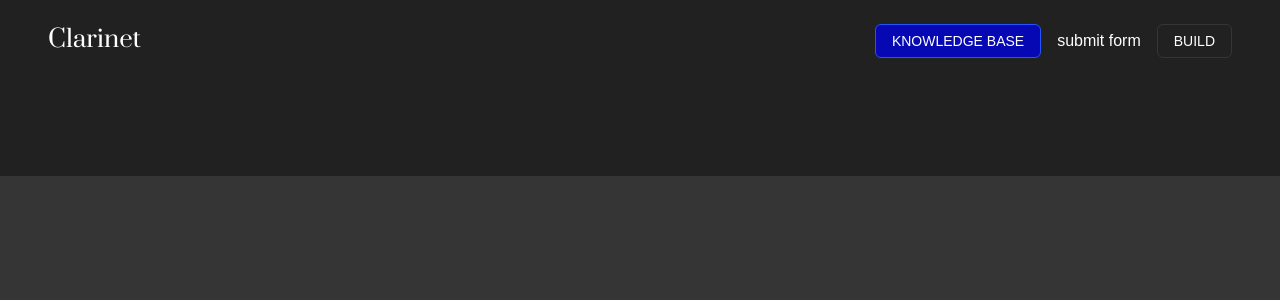
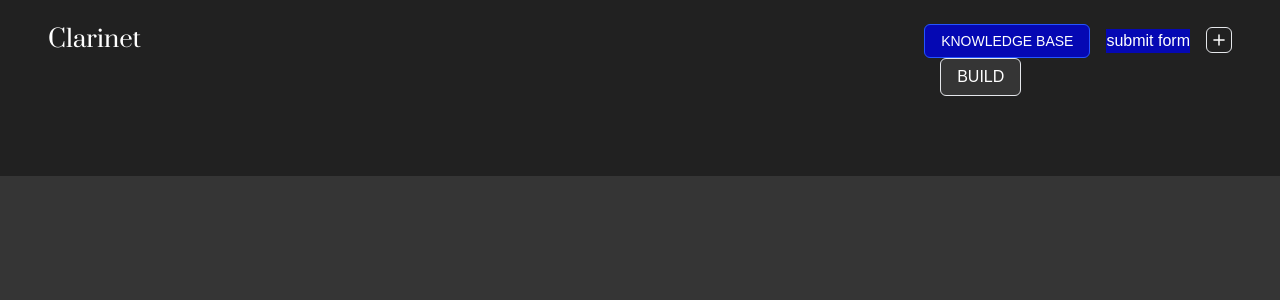
Before and after one commit to remi-pe/clarinet, a Next.js app: page /build in a window 1280 px wide. Shown: the top 300 px of the page. Built offline with nearby package versions, Linux system fonts and the light colour scheme.

Commit message:
submit requirements from modal > redirect to build page on success

```diff
--- a/package.json
+++ b/package.json
@@ -11,6 +11,7 @@
   "dependencies": {
     "@hookform/resolvers": "^3.9.1",
     "@radix-ui/react-label": "^2.1.0",
+    "@radix-ui/react-popover": "^1.1.2",
     "@radix-ui/react-slot": "^1.1.0",
     "@radix-ui/react-switch": "^1.1.1",
     "class-variance-authority": "^0.7.0",
--- a/src/app/build/page.tsx
+++ b/src/app/build/page.tsx
@@ -12,6 +12,8 @@ export default function BuildPage() {
     <div>
       <p className="text-white">build page</p>
       <p className="text-white">{generatedCode}</p>
+      {/* {parse(`<div className="w-16 h-16 bg-orange-500"></div>`)} */}
+
       {parse(generatedCode)}
     </div>
   );
--- /dev/null
+++ b/src/components/build-button.tsx
@@ -0,0 +1,40 @@
+import {Popover, PopoverContent, PopoverTrigger} from "@/components/ui/popover";
+import {useRouter} from "next/navigation";
+import {Typography} from "./typography";
+
+export const BuildButton = () => {
+  const router = useRouter();
+
+  return (
+    <Popover>
+      <PopoverTrigger asChild>
+        <p
+          className={
+            "w-fit p-1.5 rounded-md border px-4 text-white cursor-pointer bg-grey-300"
+          }
+        >
+          BUILD
+        </p>
+      </PopoverTrigger>
+      <PopoverContent className="w-[213px] bg-grey-300 border-grey-400">
+        <div className="grid gap-4">
+          <div className="space-y-2">
+            <Typography variant="tag" className="text-white">
+              You have new requirements that haven&apos;t processed yet
+            </Typography>
+
+            <button
+              form="hook-form"
+              onClick={() => router.push("/")}
+              className={
+                "p-1.5 rounded-md border px-4 text-white cursor-pointer bg-blue-100 border-blue-300 w-full"
+              }
+            >
+              PROCESS
+            </button>
+          </div>
+        </div>
+      </PopoverContent>
+    </Popover>
+  );
+};
--- a/src/components/build-request.tsx
+++ b/src/components/build-request.tsx
@@ -8,6 +8,7 @@ import {Button} from "./button";
 import {PlusIcon} from "./icons/plus";
 import {useStore} from "@/app/store";
 import {handleLlm} from "@/app/server/llm";
+import {useRouter} from "next/navigation";
 
 type FormData = {
   requirements: {
@@ -16,6 +17,7 @@ type FormData = {
 };
 
 export const BuildRequest = () => {
+  const router = useRouter();
   const {setIsProcessing, setGeneratedCode} = useStore();
   const {register, control, handleSubmit} = useForm({
     defaultValues: {
@@ -44,6 +46,8 @@ export const BuildRequest = () => {
     if (!response) return;
 
     setGeneratedCode(response);
+
+    router.push("/build");
   };
 
   return (
@@ -71,7 +75,7 @@ export const BuildRequest = () => {
                 {...register(`requirements.${index}.requirement`, {
                   required: true,
                 })}
-                defaultValue="write some react code that draws a red square on the screen."
+                value="write some react code that draws a red square on the screen."
                 placeholder="write some react code that draws a red square on the screen."
               />
             </li>
--- a/src/components/button.tsx
+++ b/src/components/button.tsx
@@ -10,6 +10,7 @@ type Button = {
   theme: "light" | "dark";
   size: Size;
   className?: ClassValue;
+  form?: string;
 };
 
 export const Button = ({
@@ -19,6 +20,7 @@ export const Button = ({
   theme,
   size,
   className,
+  form,
 }: Button) => {
   return (
     <button
@@ -30,6 +32,7 @@ export const Button = ({
         className
       )}
       onClick={onClickHandler}
+      form={form}
     >
       {renderIcon && renderIcon(size)}
       {renderLabel && renderLabel(size)}
--- a/src/components/header.tsx
+++ b/src/components/header.tsx
@@ -2,10 +2,10 @@
 
 import {useRouter} from "next/navigation";
 import {Button} from "./button";
-import {useStore} from "@/app/store";
+import {PlusIcon} from "./icons/plus";
+import {BuildButton} from "./build-button";
 
 export const Header = () => {
-  const {isProcessing} = useStore();
   const router = useRouter();
   return (
     <>
@@ -24,36 +24,24 @@ export const Header = () => {
               <p className="text-white text-sm font-semibold">KNOWLEDGE BASE</p>
             )}
             size={"l"}
-            onClickHandler={() => router.push("/build")}
+            onClickHandler={() => router.push("/")}
             className="bg-blue-100 border-blue-300"
           />
-
-          <button form="hook-form" className="text-white">
+          <button
+            form="hook-form"
+            className="text-white bg-blue-100 border-blue-300"
+          >
             submit form
           </button>
 
-          {/* <Button
+          <Button
             renderIcon={(size) => <PlusIcon size={size} />}
             onClickHandler={() => console.log("add system prompt")}
             size="m"
             theme="dark"
             className="grey-100 grey-400"
-          /> */}
-
-          <Button
-            theme="dark"
-            renderLabel={() => (
-              <p className="text-white text-sm font-semibold">BUILD</p>
-            )}
-            size={"l"}
-            onClickHandler={() => {
-              if (isProcessing) return;
-              router.push("/build");
-            }}
-            className={`${
-              isProcessing ? "cursor-wait" : "cursor-pointer"
-            } bg-grey-100 border-grey-300`}
           />
+          <BuildButton />
         </div>
       </header>
     </>
--- /dev/null
+++ b/src/components/typography.tsx
@@ -0,0 +1,50 @@
+import * as React from "react";
+import {VariantProps, cva} from "class-variance-authority";
+
+import {Slot} from "@radix-ui/react-slot";
+import {cn} from "@/lib/utils";
+
+const typographyVariants = cva("text-foreground", {
+  variants: {
+    variant: {
+      h1: "text-header1 font-syne font-bold",
+      h2: "text-title1 font-workSans",
+      p: "text-body font-workSans",
+      tag: "text-tag font-workSans",
+    },
+  },
+});
+
+type VariantPropType = VariantProps<typeof typographyVariants>;
+
+const variantElementMap: Record<
+  NonNullable<VariantPropType["variant"]>,
+  string
+> = {
+  h1: "h1",
+  h2: "h2",
+  p: "p",
+  tag: "p",
+};
+
+export interface TypographyProps
+  extends React.HTMLAttributes<HTMLElement>,
+    VariantProps<typeof typographyVariants> {
+  asChild?: boolean;
+  as?: string;
+}
+
+export const Typography = React.forwardRef<HTMLElement, TypographyProps>(
+  ({className, variant, as, asChild, ...props}, ref) => {
+    const Comp = asChild
+      ? Slot
+      : as ?? (variant ? variantElementMap[variant] : undefined) ?? "div";
+
+    // Merge the variant styles with the passed className
+    const combinedClassName = cn(typographyVariants({variant}), className);
+
+    return <Comp className={combinedClassName} {...props} ref={ref} />;
+  }
+);
+
+Typography.displayName = "Typography";
--- /dev/null
+++ b/src/components/ui/popover.tsx
@@ -0,0 +1,33 @@
+"use client"
+
+import * as React from "react"
+import * as PopoverPrimitive from "@radix-ui/react-popover"
+
+import { cn } from "@/lib/utils"
+
+const Popover = PopoverPrimitive.Root
+
+const PopoverTrigger = PopoverPrimitive.Trigger
+
+const PopoverAnchor = PopoverPrimitive.Anchor
+
+const PopoverContent = React.forwardRef<
+  React.ElementRef<typeof PopoverPrimitive.Content>,
+  React.ComponentPropsWithoutRef<typeof PopoverPrimitive.Content>
+>(({ className, align = "center", sideOffset = 4, ...props }, ref) => (
+  <PopoverPrimitive.Portal>
+    <PopoverPrimitive.Content
+      ref={ref}
+      align={align}
+      sideOffset={sideOffset}
+      className={cn(
+        "z-50 w-72 rounded-md border border-neutral-200 bg-white p-4 text-neutral-950 shadow-md outline-none data-[state=open]:animate-in data-[state=closed]:animate-out data-[state=closed]:fade-out-0 data-[state=open]:fade-in-0 data-[state=closed]:zoom-out-95 data-[state=open]:zoom-in-95 data-[side=bottom]:slide-in-from-top-2 data-[side=left]:slide-in-from-right-2 data-[side=right]:slide-in-from-left-2 data-[side=top]:slide-in-from-bottom-2 dark:border-neutral-800 dark:bg-neutral-950 dark:text-neutral-50",
+        className
+      )}
+      {...props}
+    />
+  </PopoverPrimitive.Portal>
+))
+PopoverContent.displayName = PopoverPrimitive.Content.displayName
+
+export { Popover, PopoverTrigger, PopoverContent, PopoverAnchor }
--- a/tailwind.config.ts
+++ b/tailwind.config.ts
@@ -11,6 +11,11 @@ const config: Config = {
       fontFamily: {
         inter: ["var(--font-inter)"],
         prata: ["var(--font-prata)"],
+      },
+      fontSize: {
+        header1: "1.37rem", // 22px
+        body: "0.875rem", // 14px
+        tag: "0.687rem", // 11px
       },
       fontWeight: {
         semibold: "500",
```
Also changed, not shown: 1 other file (tests, documents, lock files or other folders).
